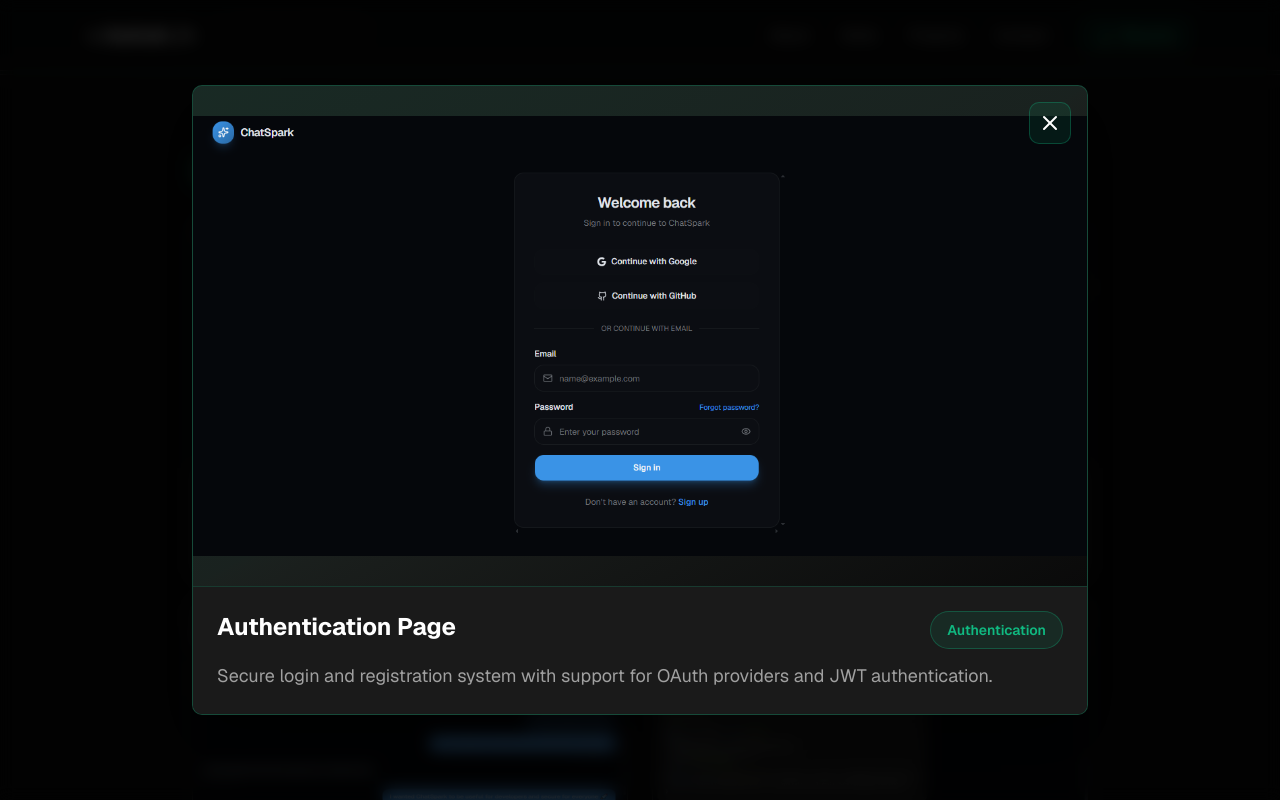
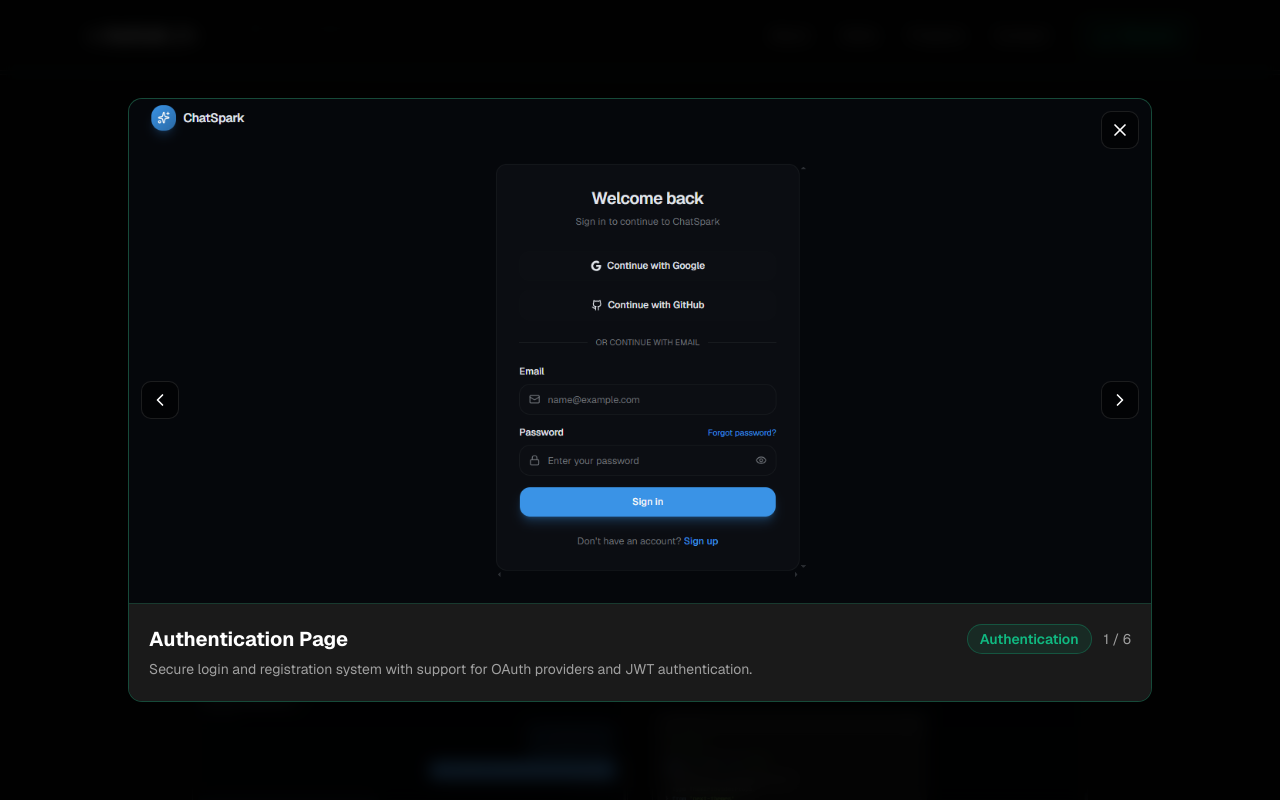
Before and after one commit to akrathor18/MyPortfolio, a Next.js app: page /projects/chatspark in a window 1280 px wide. Both pictures are taken after a click on the button 410 px from the left and 2655 px from the top of the page. Shown: the part 2255-3055 px from the top of the page. Built offline with nearby package versions, Linux system fonts and the light colour scheme.

Commit message:
feat: Enhance ImagesPreview component with modal navigation and improved screenshot handling

```diff
--- a/src/components/projectDetails/ImagesPreview.jsx
+++ b/src/components/projectDetails/ImagesPreview.jsx
@@ -1,14 +1,32 @@
 "use client";
-import { Monitor, X } from 'lucide-react';
+import { Monitor, X, ChevronLeft, ChevronRight } from 'lucide-react';
+import { useState } from 'react';
 
-import { useState } from 'react';
-function ImagesPreview(project) {
-    const [selectedScreenshot, setSelectedScreenshot] = useState(null);
+function ImagesPreview({ project }) {
+    const [selectedIndex, setSelectedIndex] = useState(null);
+    const screenshots = project.screenshots;
+
+    const openModal = (index) => setSelectedIndex(index);
+    const closeModal = () => setSelectedIndex(null);
+
+    const goNext = (e) => {
+        e.stopPropagation();
+        setSelectedIndex((prev) => (prev + 1) % screenshots.length);
+    };
+    const goPrev = (e) => {
+        e.stopPropagation();
+        setSelectedIndex((prev) => (prev - 1 + screenshots.length) % screenshots.length);
+    };
+
+    if (!screenshots || screenshots.length === 0) return null;
+
+    const selectedScreenshot = selectedIndex !== null ? screenshots[selectedIndex] : null;
+
     return (
         <>
-            {project.project.screenshots && project.project.screenshots.length > 0 && (
+            {/* Screenshots Grid */}
             <section className="py-12 md:py-20 px-6 border-t border-border relative">
-                    <div className="absolute top-0 left-0 right-0 h-px bg-gradient-to-r from-transparent via-primary/20 to-transparent"></div>
+                <div className="absolute top-0 left-0 right-0 h-px bg-gradient-to-r from-transparent via-primary/20 to-transparent" />
                 <div className="max-w-4xl mx-auto">
                     <div className="flex items-center gap-3 mb-8">
                         <Monitor className="w-8 h-8 text-primary" />
@@ -16,21 +34,23 @@ function ImagesPreview(project) {
                     </div>
 
                     <div className="grid grid-cols-1 md:grid-cols-2 gap-6">
-                            {project.project.screenshots.map((screenshot, index) => (
+                        {screenshots.map((screenshot, index) => (
                             <button
-                                    key={index}
-                                    onClick={() => setSelectedScreenshot(screenshot)}
+                                key={screenshot.id || index}
+                                onClick={() => openModal(index)}
                                 className="group bg-card border border-border rounded-lg overflow-hidden hover:border-primary/50 transition-all duration-300 hover:shadow-lg hover:shadow-primary/5 cursor-pointer text-left"
                             >
-                                    {/* Screenshot Placeholder */}
-                                    <div className="aspect-video flex items-center justify-center relative overflow-hidden">
+                                {/* Thumbnail */}
+                                <div className="relative aspect-video overflow-hidden bg-muted">
                                     <img
                                         src={screenshot.image}
                                         alt={screenshot.title}
-                                            className="w-full h-full object" />
+                                        className="absolute inset-0 w-full h-full object-cover object-top transition-transform duration-500 group-hover:scale-105"
+                                    />
+                                    <div className="absolute inset-0 bg-black/0 group-hover:bg-black/10 transition-all duration-300" />
+                                </div>
 
-                                    </div>
-                                    {/* Screenshot Info */}
+                                {/* Card Info */}
                                 <div className="p-4">
                                     <div className="flex items-start justify-between gap-2 mb-2">
                                         <h3 className="text-lg font-semibold text-foreground group-hover:text-primary transition-colors duration-300 flex-1">
@@ -50,49 +70,77 @@ function ImagesPreview(project) {
                         ))}
                     </div>
                 </div>
-                    <div className="absolute bottom-0 left-0 right-0 h-px bg-gradient-to-r from-transparent via-primary/20 to-transparent"></div>
+                <div className="absolute bottom-0 left-0 right-0 h-px bg-gradient-to-r from-transparent via-primary/20 to-transparent" />
             </section>
-            )}
-            {/* Image Preview Modal */}
+
+            {/* Fullscreen Modal */}
             {selectedScreenshot && (
                 <div
-                    className="fixed inset-0 bg-black/80 z-50 flex items-center justify-center p-4 backdrop-blur-sm"
-                    onClick={() => setSelectedScreenshot(null)}
+                    className="fixed inset-0 bg-black/85 z-50 flex items-center justify-center p-4 backdrop-blur-sm"
+                    onClick={closeModal}
                 >
                     <div
-                        className="relative max-w-4xl max-h-[90vh] bg-card border border-primary/30 rounded-lg overflow-hidden shadow-2xl"
+                        className="relative w-full max-w-5xl flex flex-col bg-card border border-primary/30 rounded-xl shadow-2xl overflow-hidden"
+                        style={{ maxHeight: '90vh' }}
                         onClick={(e) => e.stopPropagation()}
                     >
                         {/* Close Button */}
                         <button
-                            onClick={() => setSelectedScreenshot(null)}
-                            className="absolute top-4 right-4 z-10 p-2 bg-primary/10 hover:bg-primary/20 border border-primary/30 hover:border-primary/50 rounded-lg transition-all duration-300 text-foreground hover:text-primary"
+                            onClick={closeModal}
+                            className="absolute top-3 right-3 z-20 p-2 bg-black/50 hover:bg-black/70 border border-white/10 rounded-lg transition-all duration-200 text-white"
                         >
-                            <X className="w-6 h-6" />
+                            <X className="w-5 h-5" />
                         </button>
 
-                        {/* Image Container */}
-                        <div className="bg-gradient-to-br from-primary/10 via-primary/5 to-background flex items-center justify-center min-h-[200px] md:min-h-[500px] relative">
+                        {/* Prev / Next */}
+                        {screenshots.length > 1 && (
+                            <>
+                                <button
+                                    onClick={goPrev}
+                                    className="absolute left-3 top-1/2 -translate-y-1/2 z-20 p-2 bg-black/50 hover:bg-black/70 border border-white/10 rounded-lg transition-all duration-200 text-white"
+                                >
+                                    <ChevronLeft className="w-5 h-5" />
+                                </button>
+                                <button
+                                    onClick={goNext}
+                                    className="absolute right-3 top-1/2 -translate-y-1/2 z-20 p-2 bg-black/50 hover:bg-black/70 border border-white/10 rounded-lg transition-all duration-200 text-white"
+                                >
+                                    <ChevronRight className="w-5 h-5" />
+                                </button>
+                            </>
+                        )}
+
+                        {/* Image Area */}
+                        <div className="flex-1 min-h-0 bg-gradient-to-br from-primary/10 via-primary/5 to-background flex items-center justify-center overflow-hidden"
+                             style={{ maxHeight: 'calc(90vh - 110px)' }}>
                             <img
                                 src={selectedScreenshot.image}
                                 alt={selectedScreenshot.title}
-                                className="w-full h-full object-cover"
+                                className="max-w-full max-h-full object-contain"
+                                style={{ display: 'block' }}
                             />
                         </div>
 
-                        {/* Screenshot Info */}
-                        <div className="p-6 bg-card border-t border-primary/20">
-                            <div className="flex items-start justify-between gap-3 mb-3">
-                                <h3 className="text-2xl font-bold text-foreground flex-1">
+                        {/* Info Footer */}
+                        <div className="flex-shrink-0 p-5 bg-card border-t border-primary/20">
+                            <div className="flex items-center justify-between gap-3 mb-1">
+                                <h3 className="text-xl font-bold text-foreground flex-1">
                                     {selectedScreenshot.title}
                                 </h3>
+                                <div className="flex items-center gap-3">
                                     {selectedScreenshot.feature && (
-                                    <span className="px-4 py-2 text-sm font-semibold bg-primary/10 border border-primary/30 rounded-full text-primary whitespace-nowrap">
+                                        <span className="px-3 py-1 text-sm font-semibold bg-primary/10 border border-primary/30 rounded-full text-primary whitespace-nowrap">
                                             {selectedScreenshot.feature}
                                         </span>
                                     )}
+                                    {screenshots.length > 1 && (
+                                        <span className="text-sm text-muted-foreground whitespace-nowrap">
+                                            {selectedIndex + 1} / {screenshots.length}
+                                        </span>
+                                    )}
                                 </div>
-                            <p className="text-muted-foreground text-lg leading-relaxed">
+                            </div>
+                            <p className="text-muted-foreground leading-relaxed text-sm">
                                 {selectedScreenshot.description}
                             </p>
                         </div>
@@ -100,7 +148,7 @@ function ImagesPreview(project) {
                 </div>
             )}
         </>
-    )
+    );
 }
 
-export default ImagesPreview
+export default ImagesPreview;
```
Lines whose indentation alone changed are shown as unchanged.
